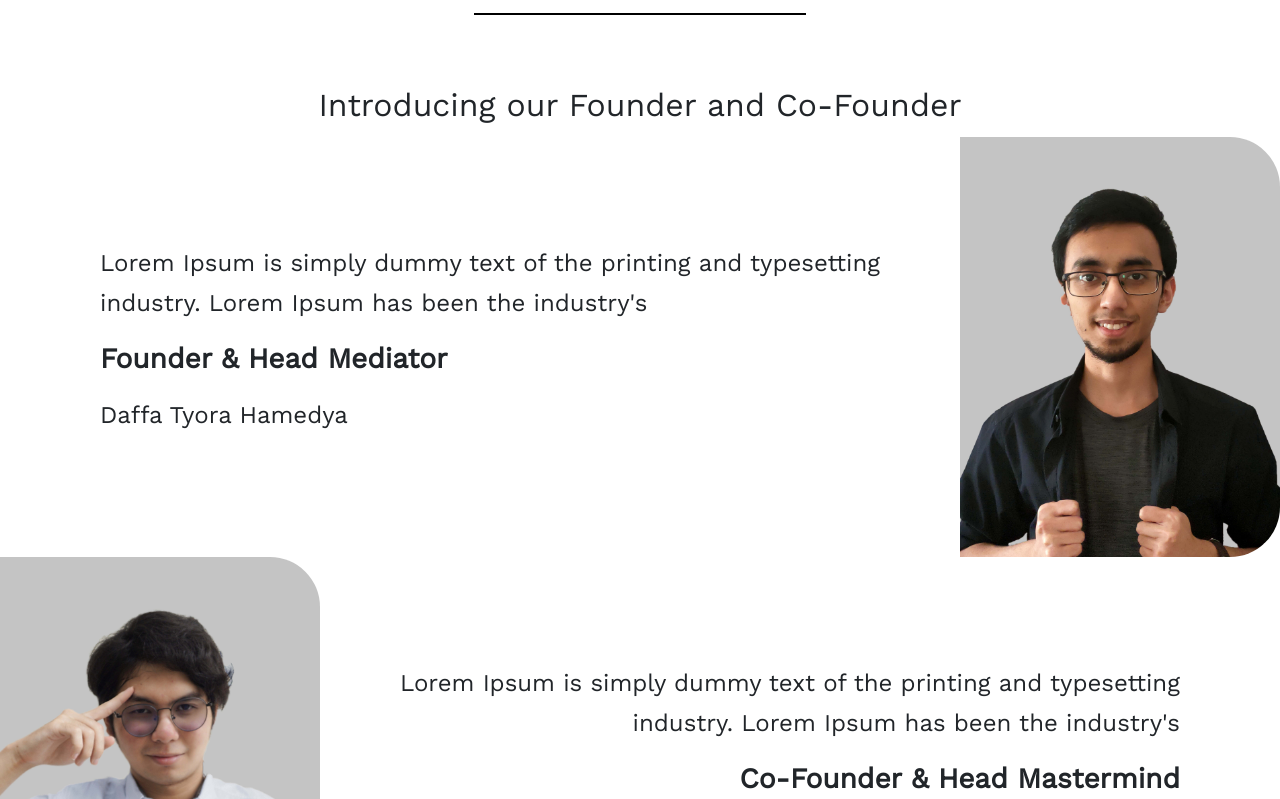
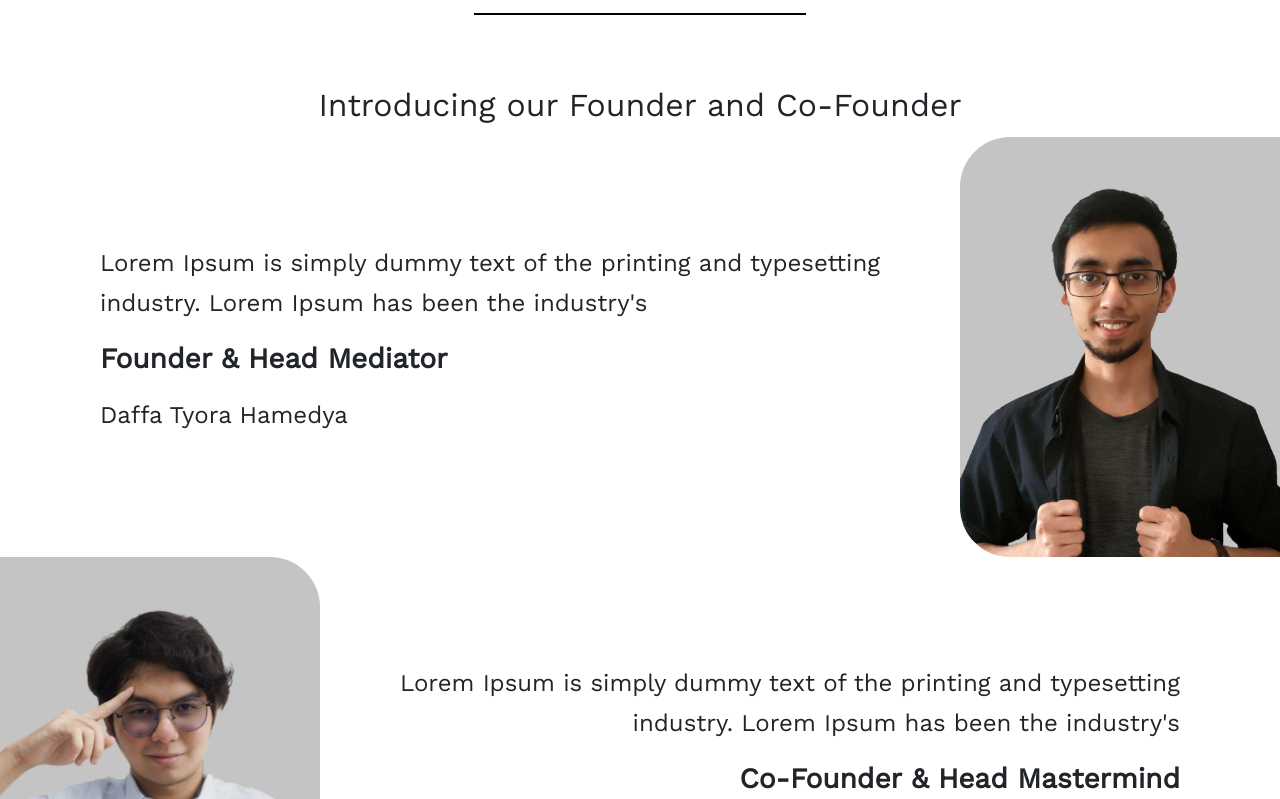
Before and after one commit to NofathZ/com-website, a React (Create React App) app: page /community in a window 1280 px wide. Shown: the part 981-1780 px from the top of the page. Built offline with nearby package versions, Linux system fonts and the light colour scheme.

Commit message:
fixing border radius

```diff
--- a/src/components/templates/LeftQuote.js
+++ b/src/components/templates/LeftQuote.js
@@ -7,7 +7,7 @@ const ImageLeft = styled.div`
   background: url(${props => props.source});
   background-size: cover;
   background-position: center center;
-  border-radius: 0px 50px 50px 0px;
+  border-radius: 50px 0px 0px 50px;
 
   @media screen and (max-width: 991px) {
     border-radius: 50px;
```
Also changed, not shown: 1 other file (tests, documents, lock files or other folders).
